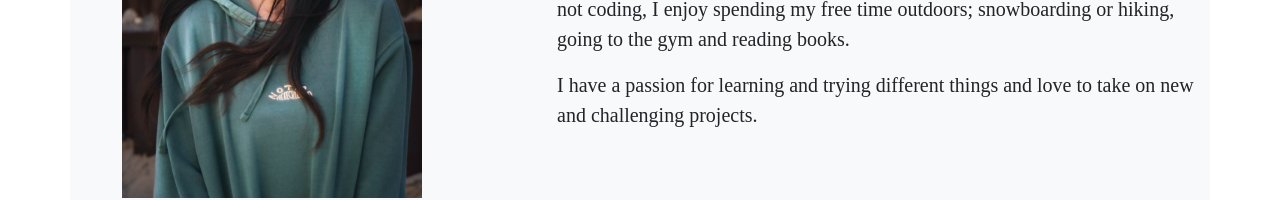
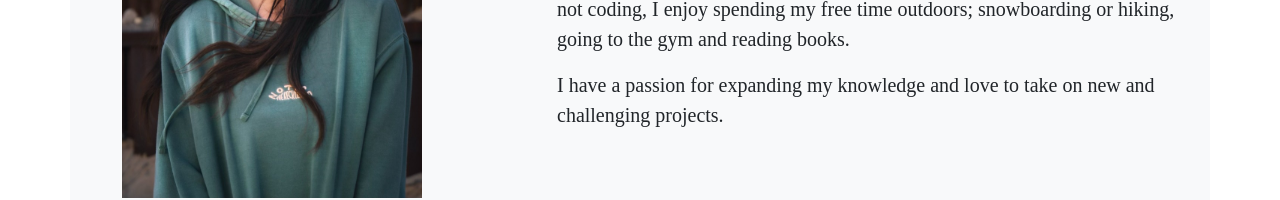
Before and after one commit to Laurencvengros/20_React-Portfolio, a React (Create React App) app: page /about in a window 1280 px wide. Shown: the part 536-736 px from the top of the page. Built offline with nearby package versions, Linux system fonts and the light colour scheme; what webfontloader would draw is missing.

Commit message:
Update About.js

```diff
--- a/src/components/About.js
+++ b/src/components/About.js
@@ -35,7 +35,7 @@ const About = () => {
                   <p>I have a bachelor's degree from Michigan State University and am currently getting my Full Stack Web Development certificate though Michigan State. I am actively seeking employment as a Web Developer or related feild.
                     When i'm not coding, I enjoy spending my free time outdoors; snowboarding or hiking, going to the gym and reading books.
                   </p>
-                  <p>I have a passion for learning and trying different things and love to take on new and challenging projects.</p>
+                  <p>I have a passion for expanding my knowledge and love to take on new and challenging projects.</p>
               </div>
           </div>
         </div>
```
